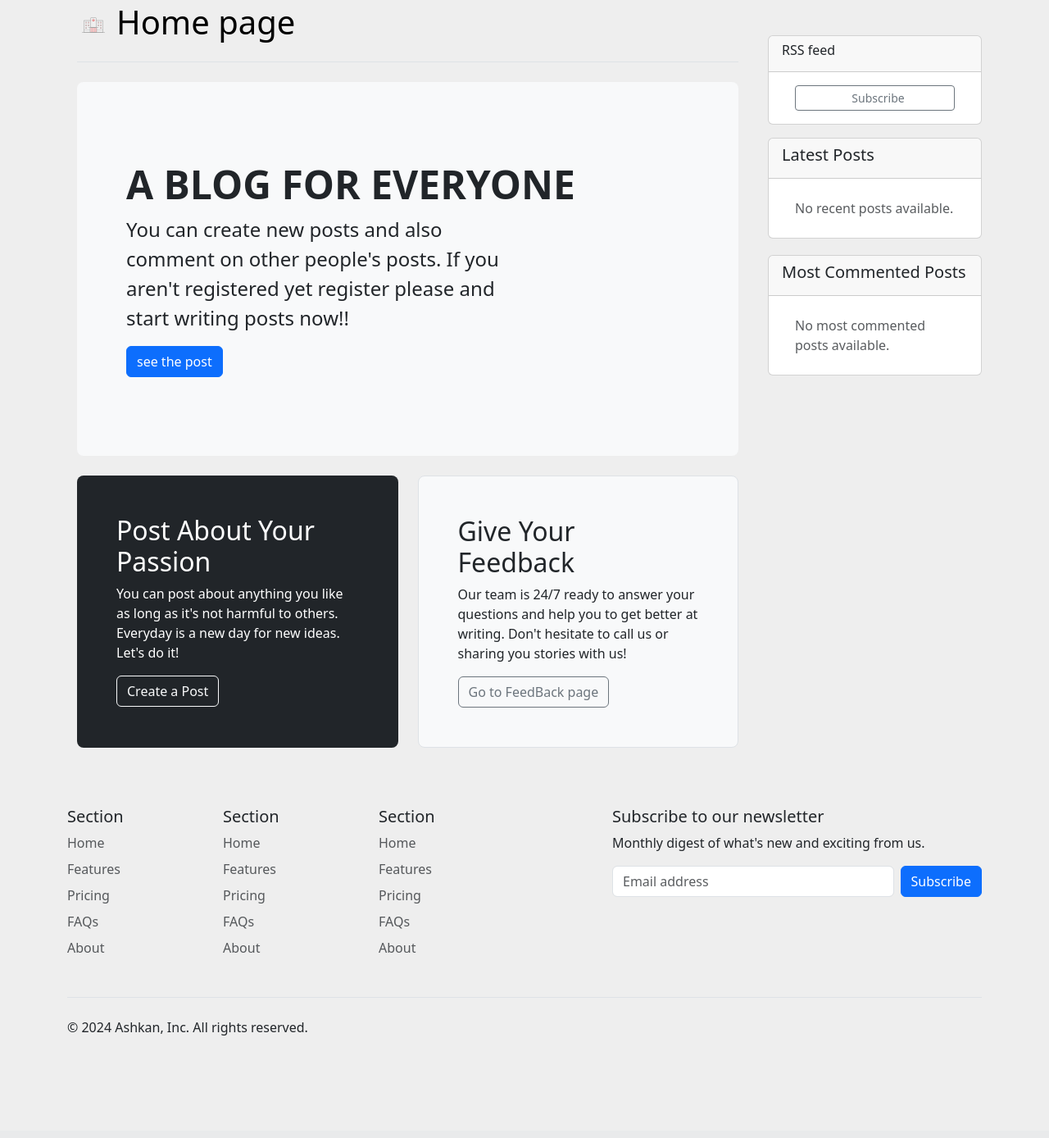
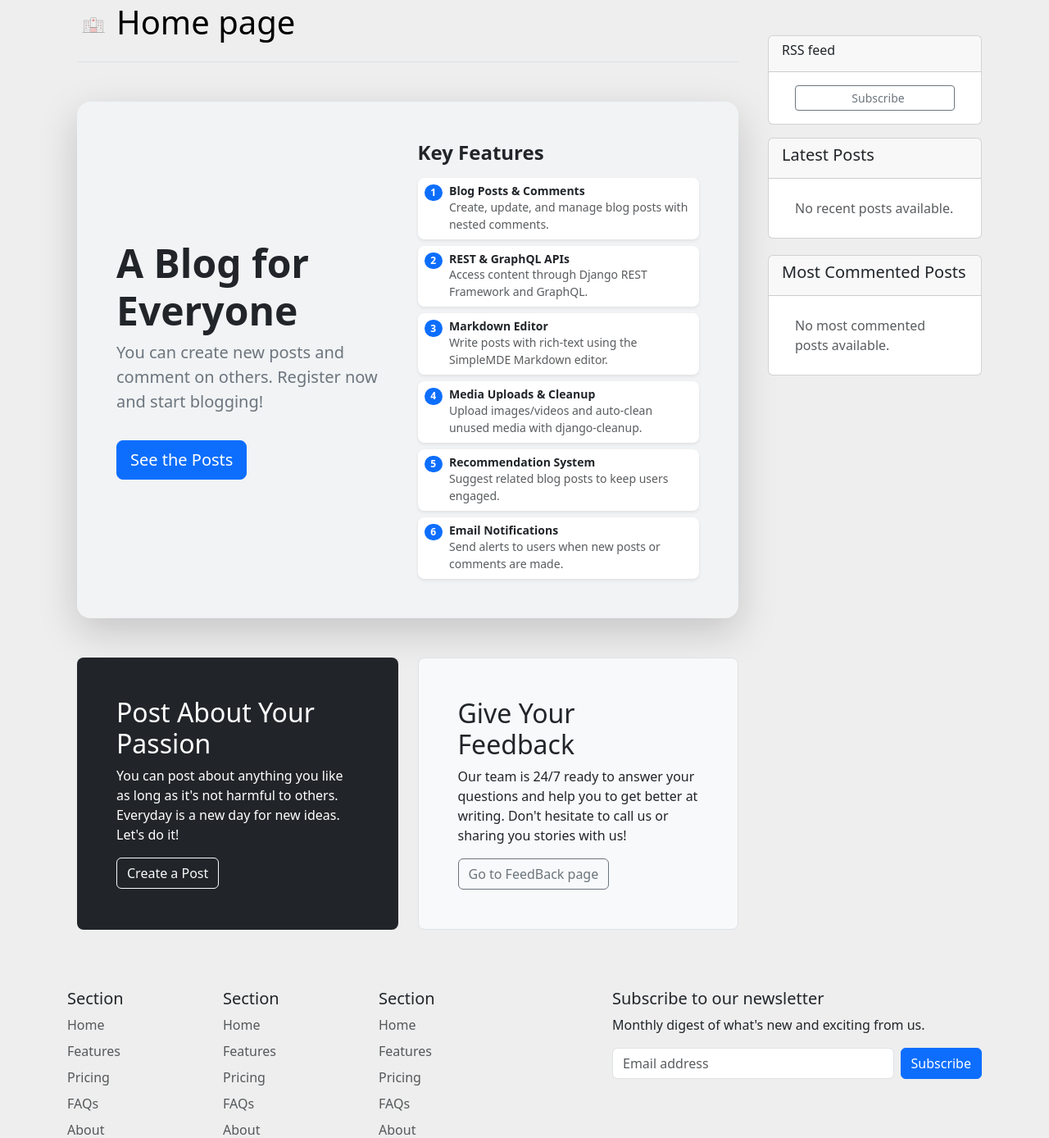
Before and after one commit to AsHkAn-Django/best-blog, a Django app: page / in a window 1280 px wide. Shown: the part 117-1505 px from the top of the page at 82% size. Before the commit the page ends 1380 px from the top, so only its background shows below. Run offline with Django 5.2, Linux system fonts and the light colour scheme; data that the repository does not hold is empty; some libraries are stand-ins or nearby versions.

Commit message:
add features to home page

```diff
--- a/templates/home.html
+++ b/templates/home.html
@@ -15,14 +15,87 @@
       </a>
     </header>
 
-    <div class="p-5 mb-4 bg-body-tertiary rounded-3">
-      <div class="container-fluid py-5">
-        <h1 class="display-5 fw-bold">A BLOG FOR EVERYONE</h1>
-        <p class="col-md-8 fs-4">You can create new posts and also comment on other people's posts. If you aren't registered yet
-        register please and start writing posts now!!</p>
-            <a href="{% url 'post' %}" class="btn btn-primary">see the post</a>
+<div class="container p-5 my-5 rounded-4 shadow-lg" style="background-color: #f1f3f5;">
+  <div class="row align-items-center">
+
+    <!-- Left Side: Main Info -->
+    <div class="col-md-6 mb-4 mb-md-0">
+      <h1 class="display-5 fw-bold text-dark">A Blog for Everyone</h1>
+      <p class="fs-5 text-secondary">You can create new posts and comment on others. Register now and start blogging!</p>
+      <a href="{% url 'post' %}" class="btn btn-primary btn-lg mt-3">See the Posts</a>
+    </div>
+
+    <!-- Right Side: Features -->
+    <div class="col-md-6">
+      <h4 class="fw-semibold mb-3 text-dark">Key Features</h4>
+      <div class="row g-2">
+
+        <div class="col-12">
+          <div class="p-2 bg-white rounded-3 shadow-sm d-flex align-items-start gap-2">
+            <span class="badge bg-primary rounded-pill small">1</span>
+            <div>
+              <h6 class="mb-0 fw-semibold text-dark small">Blog Posts & Comments</h6>
+              <p class="mb-0 text-muted small">Create, update, and manage blog posts with nested comments.</p>
+            </div>
+          </div>
+        </div>
+
+        <div class="col-12">
+          <div class="p-2 bg-white rounded-3 shadow-sm d-flex align-items-start gap-2">
+            <span class="badge bg-primary rounded-pill small">2</span>
+            <div>
+              <h6 class="mb-0 fw-semibold text-dark small">REST & GraphQL APIs</h6>
+              <p class="mb-0 text-muted small">Access content through Django REST Framework and GraphQL.</p>
+            </div>
+          </div>
+        </div>
+
+        <div class="col-12">
+          <div class="p-2 bg-white rounded-3 shadow-sm d-flex align-items-start gap-2">
+            <span class="badge bg-primary rounded-pill small">3</span>
+            <div>
+              <h6 class="mb-0 fw-semibold text-dark small">Markdown Editor</h6>
+              <p class="mb-0 text-muted small">Write posts with rich-text using the SimpleMDE Markdown editor.</p>
+            </div>
+          </div>
+        </div>
+
+        <div class="col-12">
+          <div class="p-2 bg-white rounded-3 shadow-sm d-flex align-items-start gap-2">
+            <span class="badge bg-primary rounded-pill small">4</span>
+            <div>
+              <h6 class="mb-0 fw-semibold text-dark small">Media Uploads & Cleanup</h6>
+              <p class="mb-0 text-muted small">Upload images/videos and auto-clean unused media with django-cleanup.</p>
+            </div>
+          </div>
+        </div>
+
+        <div class="col-12">
+          <div class="p-2 bg-white rounded-3 shadow-sm d-flex align-items-start gap-2">
+            <span class="badge bg-primary rounded-pill small">5</span>
+            <div>
+              <h6 class="mb-0 fw-semibold text-dark small">Recommendation System</h6>
+              <p class="mb-0 text-muted small">Suggest related blog posts to keep users engaged.</p>
+            </div>
+          </div>
+        </div>
+
+        <div class="col-12">
+          <div class="p-2 bg-white rounded-3 shadow-sm d-flex align-items-start gap-2">
+            <span class="badge bg-primary rounded-pill small">6</span>
+            <div>
+              <h6 class="mb-0 fw-semibold text-dark small">Email Notifications</h6>
+              <p class="mb-0 text-muted small">Send alerts to users when new posts or comments are made.</p>
+            </div>
+          </div>
+        </div>
+
       </div>
     </div>
+
+  </div>
+</div>
+
 
     <div class="row align-items-md-stretch">
       <div class="col-md-6">
```
